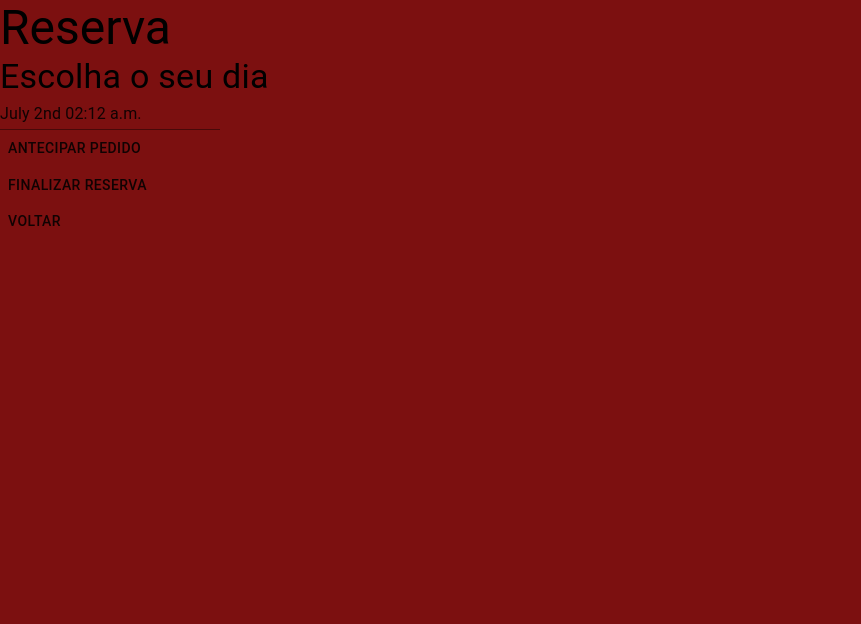
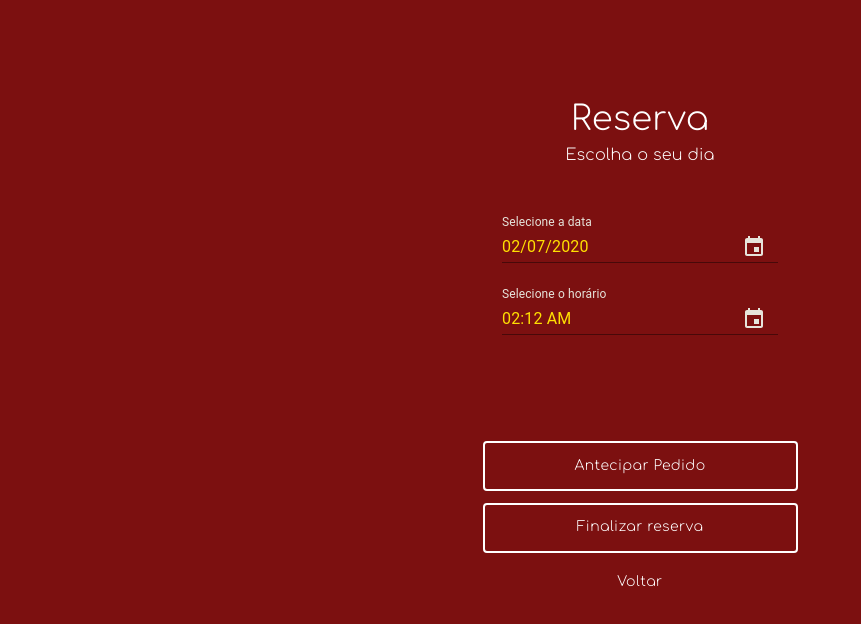
Before and after one commit to richardwellerson/ambeer, a React (Create React App) app: page /reservation in a window 1280 px wide. Shown: the top 624 px of the page, without its empty margins (0-861 px from the left). Built offline with nearby package versions, Linux system fonts and the light colour scheme.

Commit message:
estilização da tela de reserva finalizada

```diff
--- a/src/components/Reservation/ButtonPreOrder.jsx
+++ b/src/components/Reservation/ButtonPreOrder.jsx
@@ -1,10 +1,10 @@
-import React from 'react';
-import { Button, Box } from '@material-ui/core';
-import { Link } from 'react-router-dom';
+import React from "react";
+import { Button, Box } from "@material-ui/core";
+import { Link } from "react-router-dom";
 
 const ButtonPreOrder = () => (
   <>
-    <Box>
+    <Box className="botoes-reserva">
       <Link to="/reservation/menu">
         <Button>Antecipar Pedido</Button>
       </Link>
@@ -12,4 +12,4 @@ const ButtonPreOrder = () => (
   </>
 );
 
-export default ButtonPreOrder
+export default ButtonPreOrder;
--- a/src/components/Reservation/FinishReservation.jsx
+++ b/src/components/Reservation/FinishReservation.jsx
@@ -1,15 +1,15 @@
-import React from 'react';
-import { Button, Box } from '@material-ui/core';
-import { Link } from 'react-router-dom';
+import React from "react";
+import { Button, Box } from "@material-ui/core";
+import { Link } from "react-router-dom";
 
 const FinishReservation = () => (
   <>
-   <Box>
-     <Link to="/cart">
-       <Button>Finalizar reserva</Button>
-     </Link>
-   </Box>
+    <Box className="botoes-reserva">
+      <Link to="/cart">
+        <Button>Finalizar reserva</Button>
+      </Link>
+    </Box>
   </>
 );
 
-export default FinishReservation
+export default FinishReservation;
--- a/src/components/Reservation/PikersDate.jsx
+++ b/src/components/Reservation/PikersDate.jsx
@@ -1,18 +1,44 @@
-import React, { useContext } from 'react';
-import { Box } from '@material-ui/core';
-import DateFnsUtils from '@date-io/date-fns';
-import { DateTimePicker, MuiPickersUtilsProvider } from '@material-ui/pickers';
-import Ambeer from '../../context';
+import React, { useContext } from "react";
+import { Box } from "@material-ui/core";
+import DateFnsUtils from "@date-io/date-fns";
+import {
+  MuiPickersUtilsProvider,
+  KeyboardDatePicker,
+  KeyboardTimePicker,
+} from "@material-ui/pickers";
+import Ambeer from "../../context";
 
-import './tex.css';
+import "./tex.css";
 
 const PikersDate = () => {
-  const { setSelectDate } = useContext(Ambeer);
+  const { selectDate, setSelectDate } = useContext(Ambeer);
   return (
     <>
-      <Box>
+      <Box className="calendario">
         <MuiPickersUtilsProvider utils={DateFnsUtils}>
-          <DateTimePicker onChange={setSelectDate}/>
+          <KeyboardDatePicker
+            disableToolbar
+            variant="inline"
+            format="dd/MM/yyyy"
+            margin="normal"
+            id="date-picker-inline"
+            label="Selecione a data"
+            value={selectDate}
+            onChange={setSelectDate}
+            KeyboardButtonProps={{
+              "aria-label": "change date",
+            }}
+          />
+          <KeyboardTimePicker
+            margin="normal"
+            id="time-picker"
+            label="Selecione o horário"
+            value={selectDate}
+            onChange={setSelectDate}
+            KeyboardButtonProps={{
+              "aria-label": "change time",
+            }}
+          />
         </MuiPickersUtilsProvider>
       </Box>
     </>
--- a/src/components/Reservation/ReservationButton.jsx
+++ b/src/components/Reservation/ReservationButton.jsx
@@ -1,10 +1,10 @@
-import React from 'react';
-import { Button, Box } from '@material-ui/core';
-import { Link } from 'react-router-dom';
+import React from "react";
+import { Button, Box } from "@material-ui/core";
+import { Link } from "react-router-dom";
 
 const ReservationButton = () => (
   <>
-    <Box>
+    <Box className="botao-voltar-reserva">
       <Link to="/profile">
         <Button>Voltar</Button>
       </Link>
--- a/src/components/Reservation/ReservationTitle.jsx
+++ b/src/components/Reservation/ReservationTitle.jsx
@@ -1,13 +1,14 @@
-import React from 'react';
-import { Typography, Box } from '@material-ui/core';
+import React from "react";
+import { Typography, Box } from "@material-ui/core";
+import "../../styles/index.css";
 
 const ReservationTitle = () => (
   <>
-    <Box>
-      <Typography variant="h3">Reserva</Typography>
-      <Typography variant="h4">Escolha o seu dia</Typography>
+    <Box className="titulo-reserva">
+      <Typography variant="h4">Reserva</Typography>
+      <Typography variant="subtitle1">Escolha o seu dia</Typography>
     </Box>
   </>
 );
 
-export default ReservationTitle
+export default ReservationTitle;
--- a/src/context/AmbeerContext.js
+++ b/src/context/AmbeerContext.js
@@ -1,40 +1,43 @@
-import React, { useState, useEffect } from 'react';
-import PropTypes from 'prop-types';
-import Ambeer from './index';
-import { allBeers, foods } from '../services/data';
+import React, { useState, useEffect } from "react";
+import PropTypes from "prop-types";
+import Ambeer from "./index";
+import { allBeers, foods } from "../services/data";
 
 const allProducts = [...allBeers, ...foods];
 
 const setDataToSearch = (filter) => {
-  if (filter === 'Todos') {
+  if (filter === "Todos") {
     return [...allBeers, ...foods];
   }
-  if (filter === 'Cervejas') {
+  if (filter === "Cervejas") {
     return [...allBeers];
   }
   return [...foods];
 };
 
-const user = { email: '', password: '' };
-const date = { name: '', nickName: '', email: '', password: '' };
+const user = { email: "", password: "" };
+const date = { name: "", nickName: "", email: "", password: "" };
 
 const AmbeerContext = ({ children }) => {
-  const [login, setLogin] = useState('Context Ativo');
-  const [filter, setFilter] = useState('Todos');
+  const [login, setLogin] = useState("Context Ativo");
+  const [filter, setFilter] = useState("Todos");
   const [informationsUser, setInformationsUser] = useState(user);
   const [userDate, setUserDate] = useState(date);
-  const [userSearch, setUserSearch] = useState('');
+  const [userSearch, setUserSearch] = useState("");
   const [searchedProducts, setSearchedProducts] = useState(allProducts);
   const [preOrder, setPreOrder] = useState([]);
-  const [selectDate, setSelectDate] = useState('');
+  const [selectDate, setSelectDate] = useState(new Date());
 
   useEffect(() => {
     const afterFilter = setDataToSearch(filter);
-    const afterInput = userSearch !== ''
-      ? afterFilter.filter((single) => single.product.toLowerCase().includes(userSearch.toLowerCase()))
-      : afterFilter;
+    const afterInput =
+      userSearch !== ""
+        ? afterFilter.filter((single) =>
+            single.product.toLowerCase().includes(userSearch.toLowerCase())
+          )
+        : afterFilter;
     setSearchedProducts(afterInput);
-  }, [filter, userSearch])
+  }, [filter, userSearch]);
 
   const saveInput = (input) => {
     const inputsLogin = {
@@ -73,11 +76,7 @@ const AmbeerContext = ({ children }) => {
     selectDate,
   };
 
-  return (
-    <Ambeer.Provider value={toProvider}>
-      {children}
-    </Ambeer.Provider>
-  )
+  return <Ambeer.Provider value={toProvider}>{children}</Ambeer.Provider>;
 };
 
 export default AmbeerContext;
--- a/src/pages/Reservation.jsx
+++ b/src/pages/Reservation.jsx
@@ -1,22 +1,25 @@
-import React from 'react';
-import { Box } from '@material-ui/core';
+import React from "react";
+import { Box } from "@material-ui/core";
 
-import ReservationButton from '../components/Reservation/ReservationButton';
-import ReservationTitle from '../components/Reservation/ReservationTitle';
-import ButtonPreOrder from '../components/Reservation/ButtonPreOrder';
-import FinishReservation from '../components/Reservation/FinishReservation';
-import PikersDate from '../components/Reservation/PikersDate';
+import ReservationButton from "../components/Reservation/ReservationButton";
+import ReservationTitle from "../components/Reservation/ReservationTitle";
+import ButtonPreOrder from "../components/Reservation/ButtonPreOrder";
+import FinishReservation from "../components/Reservation/FinishReservation";
+import PikersDate from "../components/Reservation/PikersDate";
+import "../styles/index.css";
 
 const Reservation = () => (
-  <>
-    <Box>
+  <Box className="reserva">
+    <Box className="container-titulo-reserva">
       <ReservationTitle />
       <PikersDate />
+    </Box>
+    <Box className="container-botoes-reserva">
       <ButtonPreOrder />
       <FinishReservation />
       <ReservationButton />
     </Box>
-  </>
+  </Box>
 );
 
 export default Reservation;
--- a/src/styles/index.css
+++ b/src/styles/index.css
@@ -293,3 +293,97 @@ body {
   border: none;
 }
 /*Final Cadastro*/
+
+.reserva {
+  width: 100%;
+  max-width: 1200px;
+  display: flex;
+  align-items: center;
+  flex-direction: column;
+  margin: 50px auto auto auto;
+  min-height: 600px;
+  justify-content: space-around;
+}
+
+.reserva .titulo-reserva {
+  display: flex;
+  justify-content: center;
+  flex-direction: column;
+  align-items: center;
+}
+
+.reserva .titulo-reserva h4 {
+  color: #ffffff;
+  font-family: "Comfortaa", cursive;
+}
+
+.reserva .titulo-reserva h6 {
+  color: #ffffff;
+  font-family: "Comfortaa", cursive;
+}
+
+.container-botoes-reserva {
+  display: flex;
+  flex-direction: column;
+  width: 100%;
+  align-items: center;
+  height: 160px;
+  justify-content: space-between;
+}
+
+.botoes-reserva button {
+  font-family: "Comfortaa", cursive;
+  text-transform: none !important;
+  color: #ffffff;
+  border-color: #ffffff;
+  transition-duration: 0.4s;
+  width: 140px;
+  height: 50px;
+  border: 2px solid #ffffff;
+  width: 315px;
+}
+
+.botoes-reserva button:hover {
+  border-color: #ffdf02;
+  background-color: #ffdf02;
+}
+
+.botoes-reserva a {
+  text-decoration: none;
+}
+
+.botao-voltar-reserva button {
+  font-family: "Comfortaa", cursive;
+  border: none;
+  text-transform: none !important;
+  color: #ffffff;
+}
+
+.botao-voltar-reserva a {
+  text-decoration: none;
+}
+
+.reserva .calendario {
+  display: flex;
+  flex-direction: column;
+  align-items: center;
+  text-align: center;
+  justify-content: center;
+  padding-top: 30px;
+}
+
+.calendario .MuiInputBase-root {
+  color: #ffdf02;
+}
+
+.calendario label {
+  color: rgb(230, 228, 219);
+}
+
+.calendario .MuiIconButton-root {
+  color: rgb(230, 228, 219);
+}
+
+.calendario .MuiInput-underline:before {
+  color: rgb(230, 228, 219);
+}
```
Also changed, not shown: src/pages/Profile.jsx (+6 -6 lines).
